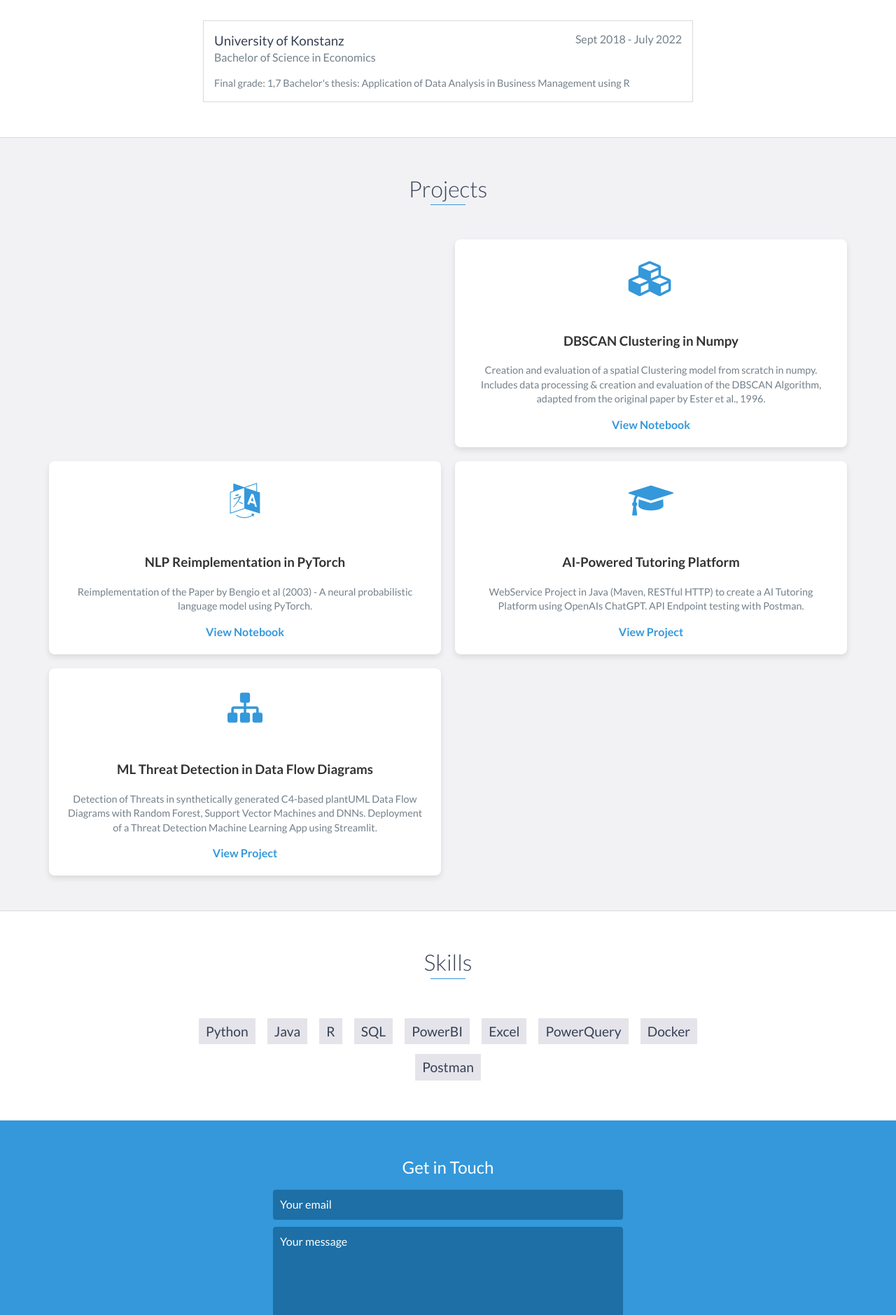
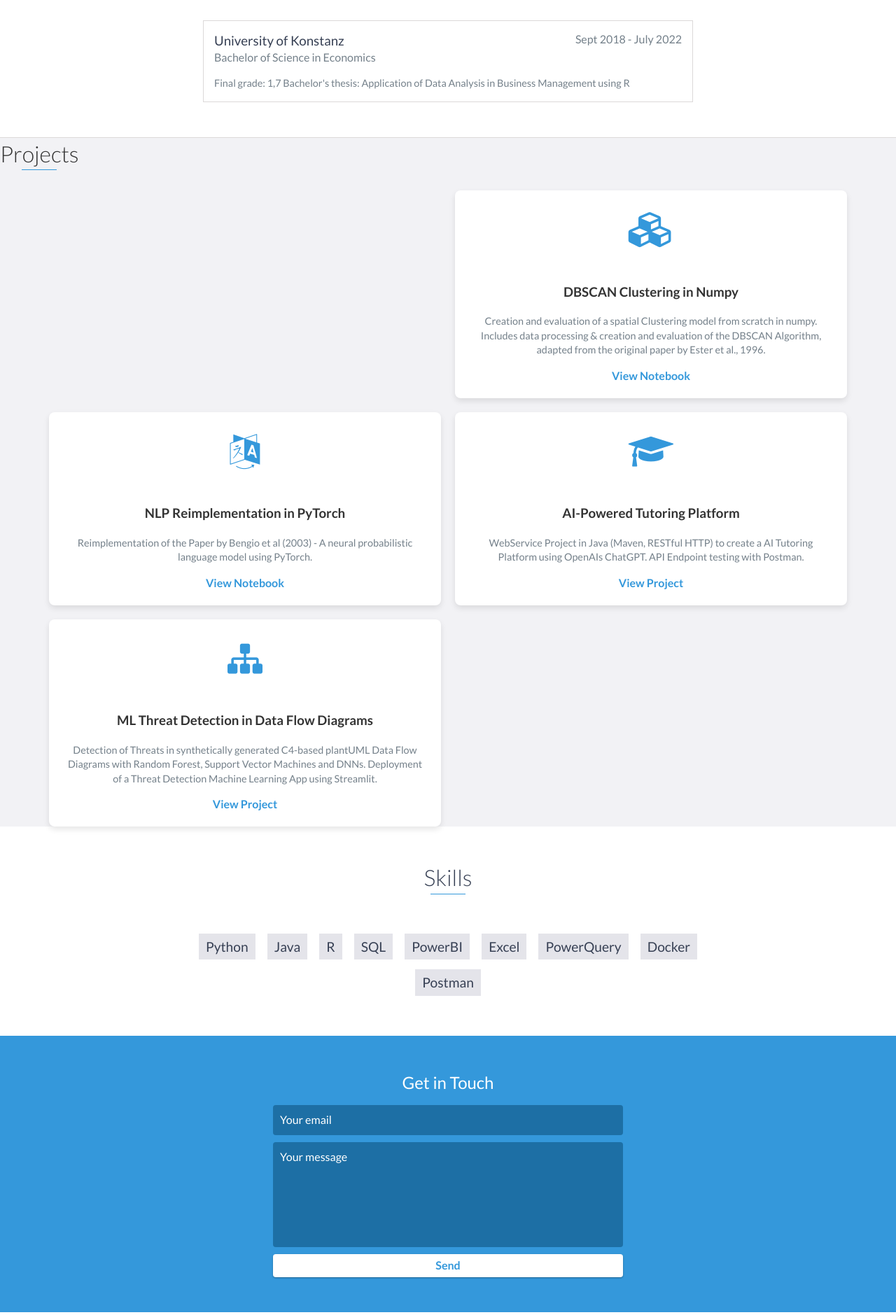
Before and after one commit to Dennis9699/MyProfile, a Jekyll site: the page index.html, which Jekyll copies as it is, in a window 1280 px wide. Shown: the part 1978-3857 px from the top of the page at 70% size. Built offline with Jekyll 4.4.1, drawn with Linux system fonts in a browser that asks for light colours.

Commit message:
Update styles.css

```diff
--- a/css/styles.css
+++ b/css/styles.css
@@ -584,17 +584,6 @@ footer {
     padding: 0 0 0 15px;
 }
 
-#projects {
-    padding: 50px 15px;
-    border-bottom: 1px solid #dcd9d9;
-    text-align: center;
-}
-
-#projects h2 {
-    color: #374054;
-    margin-bottom: 50px;
-}
-
 #skills {
     padding: 50px 15px;
     text-align: center;
```
